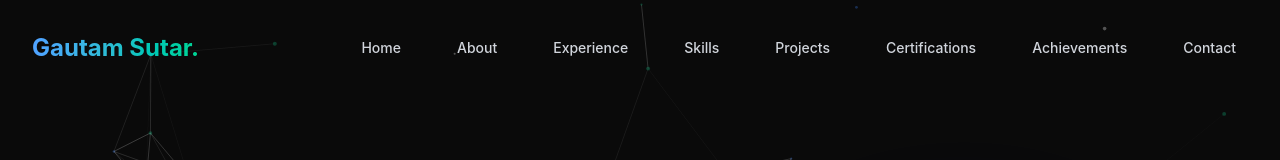
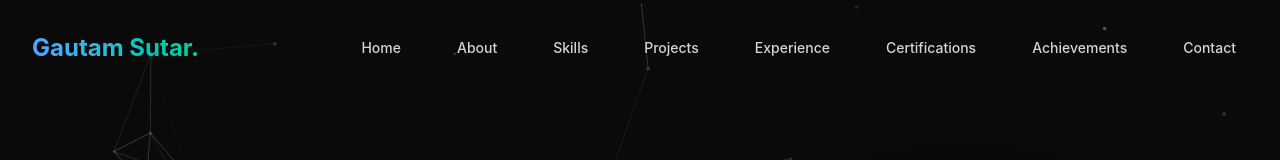
Before and after one commit to GautamSutar/Gautam-Sutar-Portfolio, a React (Vite) app: page / in a window 1280 px wide. Shown: the top 160 px of the page. Built offline with nearby package versions, Linux system fonts and the light colour scheme.

Commit message:
updated navbar section

```diff
--- a/src/components/Navbar.jsx
+++ b/src/components/Navbar.jsx
@@ -5,9 +5,9 @@ import { Menu, X } from 'lucide-react';
 const navLinks = [
   { name: 'Home', href: '#home' },
   { name: 'About', href: '#about' },
-  { name: 'Experience', href: '#experience' },
   { name: 'Skills', href: '#skills' },
   { name: 'Projects', href: '#projects' },
+  { name: 'Experience', href: '#experience' },
   { name: 'Certifications', href: '#certificates' },
   { name: 'Achievements', href: '#achievements' },
   { name: 'Contact', href: '#contact' },
```
